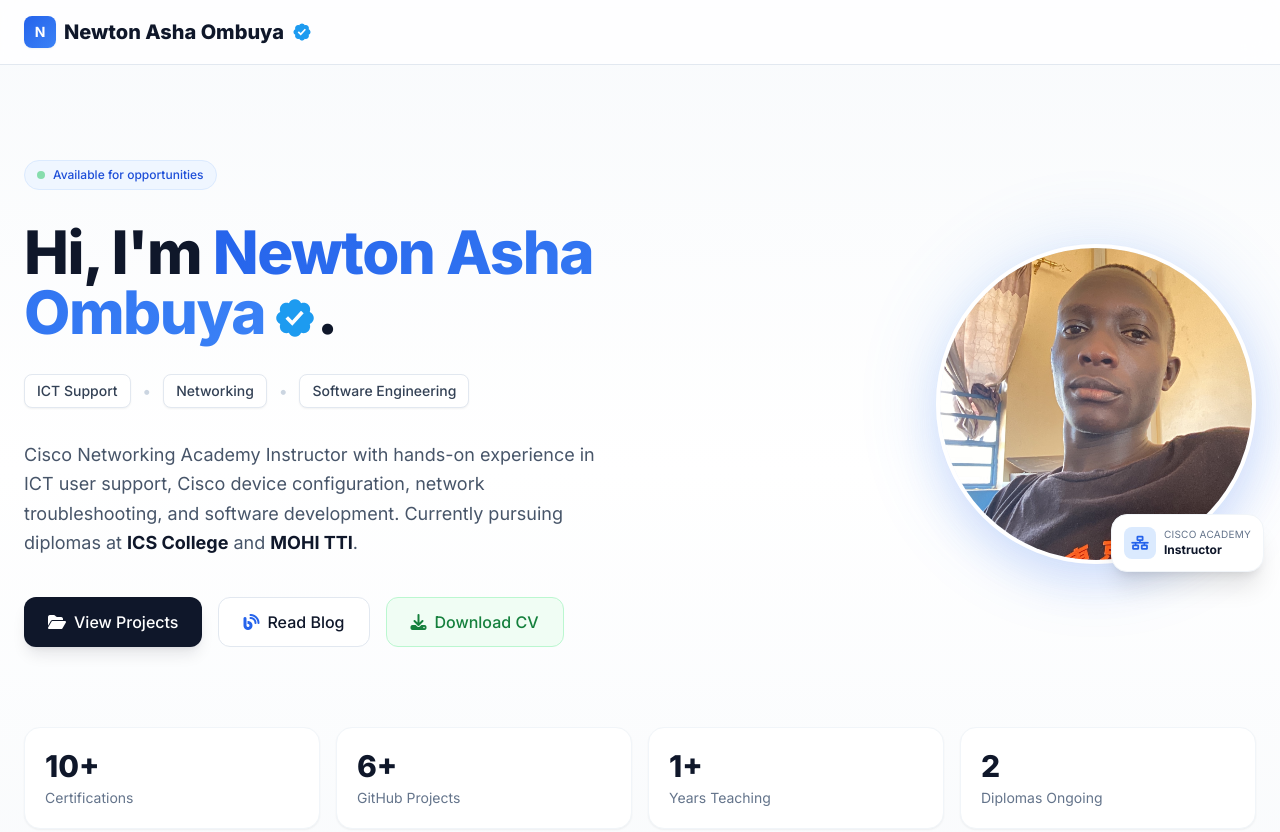
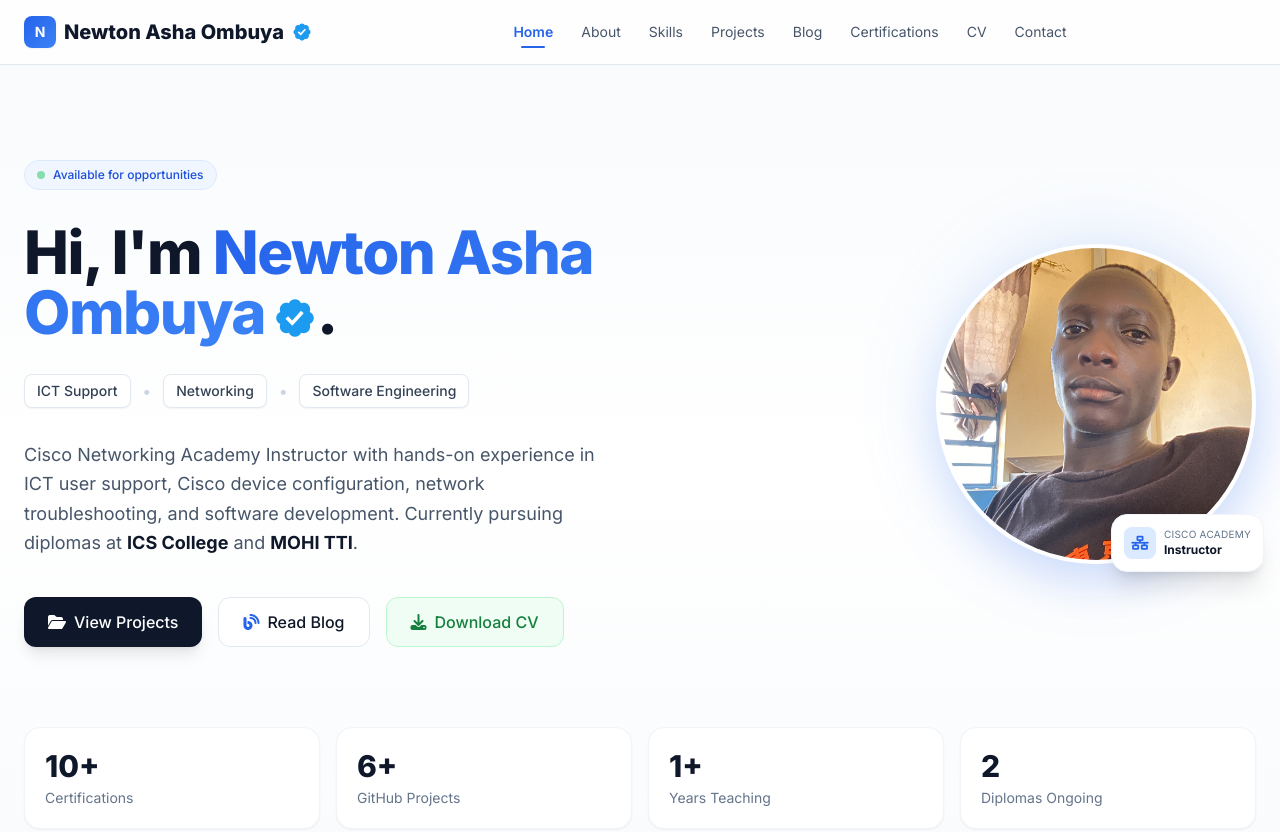
Before and after one commit to jakochia/newton-asha-portfolio, a website: page index.html in a window 1280 px wide. Shown: the top 832 px of the page. Drawn offline with Linux system fonts and the light colour scheme; no server answers.

Commit message:
Remove hidden class - force nav links visible

```diff
--- a/index.html
+++ b/index.html
@@ -105,7 +105,7 @@
             </a>
 
             <!-- Desktop nav links (visible >= 768px) -->
-            <div class="hidden md:flex items-center gap-3 lg:gap-5 xl:gap-7 flex-1 justify-center">
+            <div class="flex items-center gap-3 lg:gap-5 xl:gap-7 flex-1 justify-center">
                 <a href="#home" class="nav-link text-sm text-slate-600 hover:text-blue-600 transition-colors">Home</a>
                 <a href="#about" class="nav-link text-sm text-slate-600 hover:text-blue-600 transition-colors">About</a>
                 <a href="#skills" class="nav-link text-sm text-slate-600 hover:text-blue-600 transition-colors">Skills</a>
```
Also changed, not shown: styles.css.
